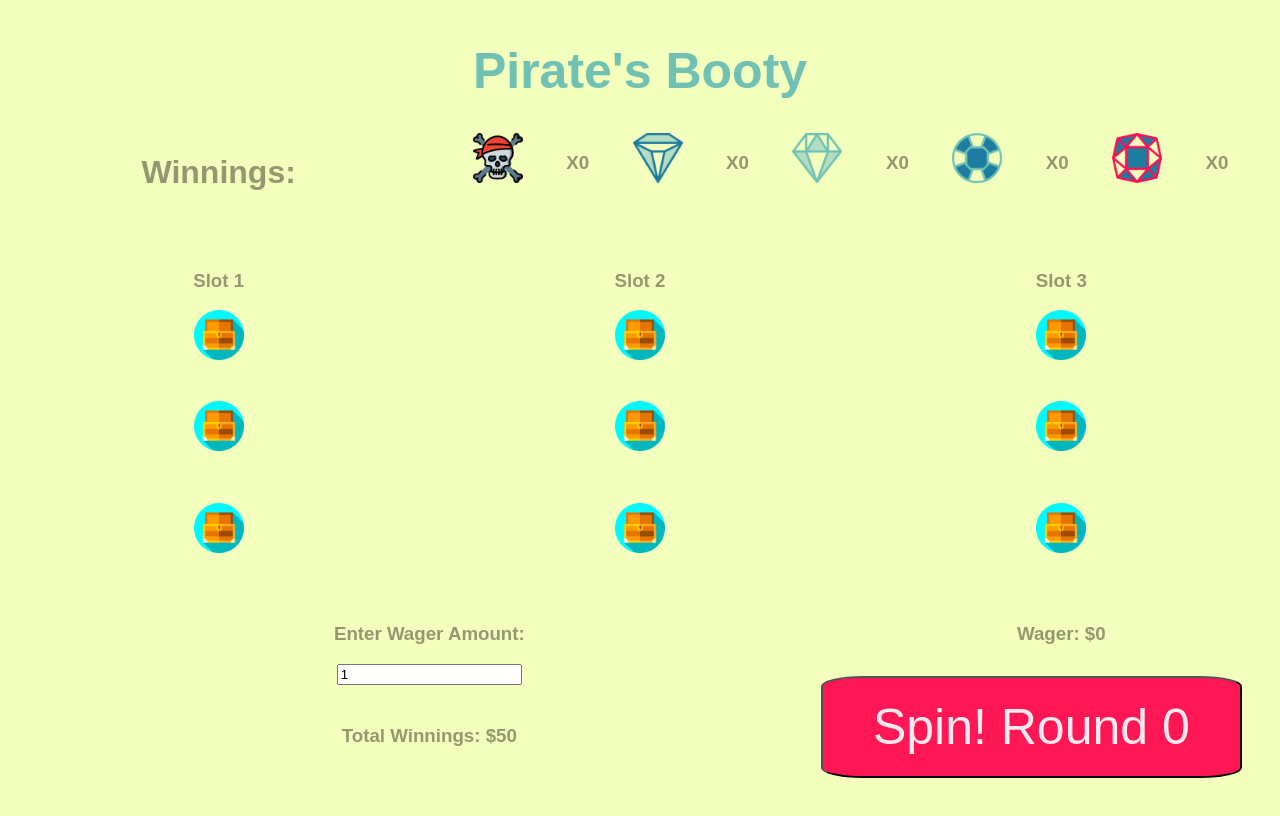
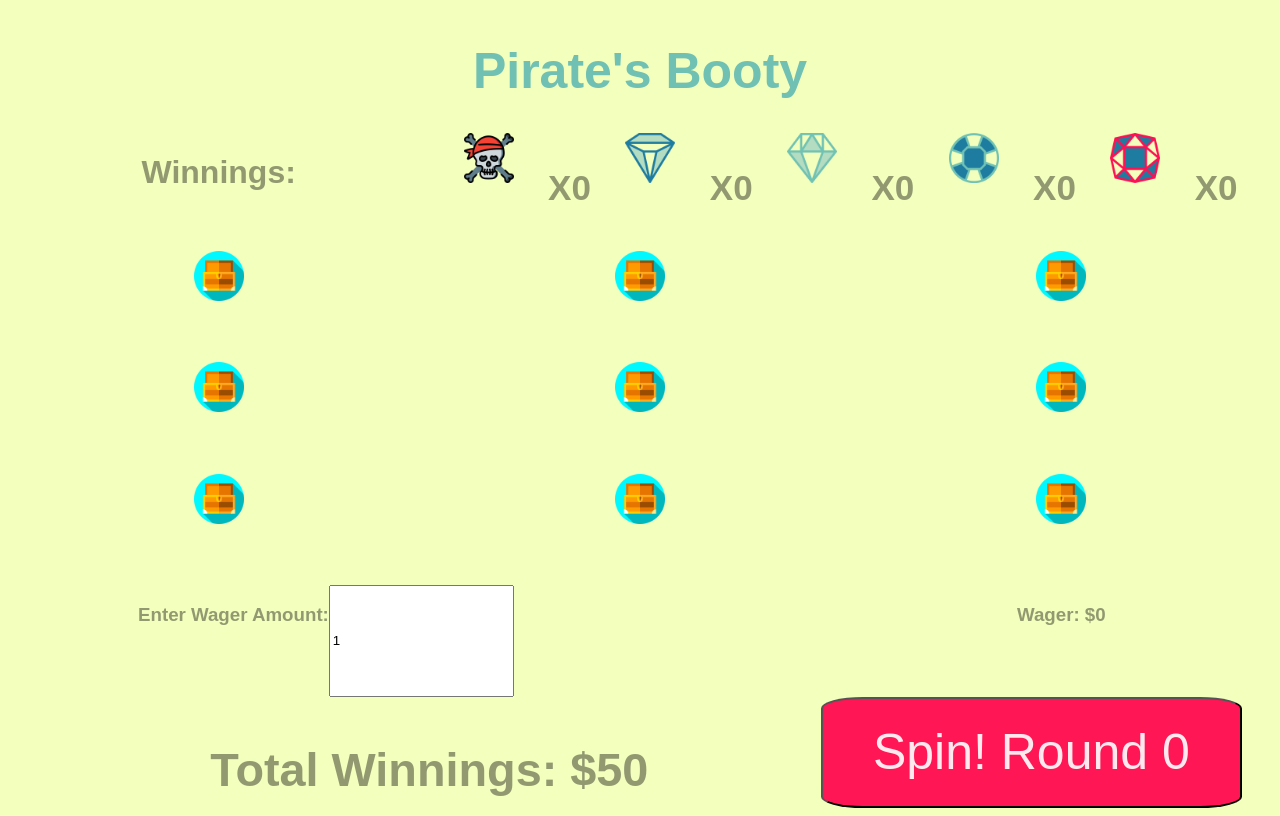
Before and after one commit to 41Holmes41/myproject1, a plain HTML site: page index.html in a window 1280 px wide. Drawn offline with Linux system fonts and the light colour scheme; a web font is replaced by a local one.

Commit message:
updates css and readme

```diff
--- a/css/styles.css
+++ b/css/styles.css
@@ -25,7 +25,7 @@ body {
 
 .option1 {
     grid-area: option1;
-    height: 150px;
+    height: 100px;
 }
 
 .option2 {
@@ -65,7 +65,7 @@ body {
 
 button {
     position: relative;
-    bottom: 30px;
+
     right: 30px;
     grid-area: spin;
     border-radius: 10%;
@@ -84,6 +84,7 @@ button {
 .total-winnings {
     grid-area: totalWinnings;
     height: 50px;
+    font-size: 40px;
 }
 
 img {
@@ -92,6 +93,8 @@ img {
 
 .wager-input{
     grid-area: wagerInput;
+    display: flex;
+    margin-left: 130px;
 }
 
 .wager{
@@ -102,6 +105,8 @@ img {
     grid-area: combos;
     display: flex;
     justify-content: space-evenly;
+    font-size: 30px;
+    text-align: center;
 }
 
 .space:hover {
--- a/index.html
+++ b/index.html
@@ -14,17 +14,17 @@
     <h1 class="winnings">Winnings: </h1>
 
     <div class="option1">
-        <h3>Slot 1</h3>
+
         <img class="option1-image space" data-square="0" src= "images\treasure.png">
     </div>
 
     <div class="option2">
-        <h3>Slot 2</h3>
+
         <img class="option2-image space" data-square="1" src= "images\treasure.png">
     </div>
 
     <div class="option3">
-        <h3>Slot 3</h3>
+
         <img class="option3-image space" data-square="2"  src= "images\treasure.png">
     </div>
 
--- a/js/main.js
+++ b/js/main.js
@@ -307,6 +307,10 @@ function checkForLoss() {
         alert("You lose sucker!  Hit 'ok' to play again");
         init();
     }
+    if (totalWinnings>=1000) {
+        alert("You win!!!!!");
+        init();
+    }
 }
 
 function renderCombos(){
```
Also changed, not shown: images/screenshot.PNG (added), 1 other file.
